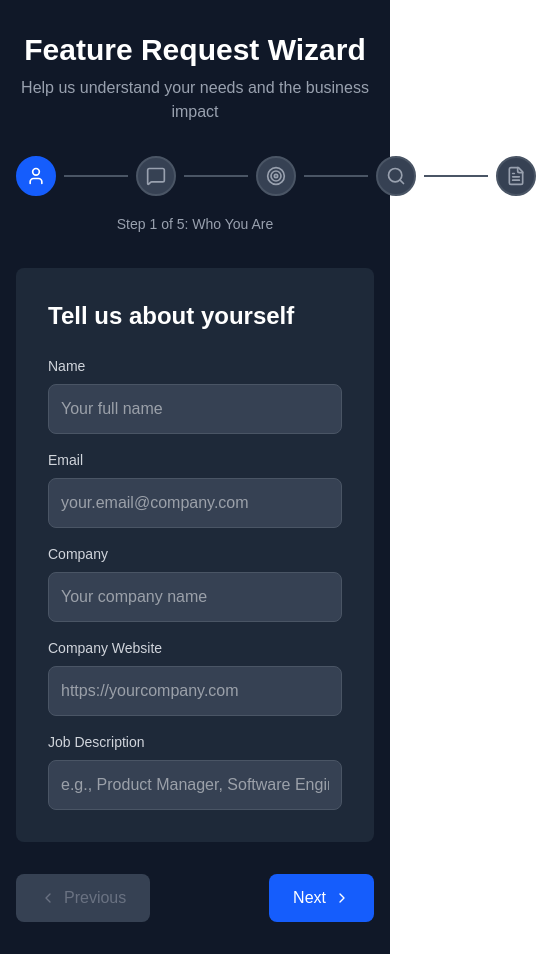
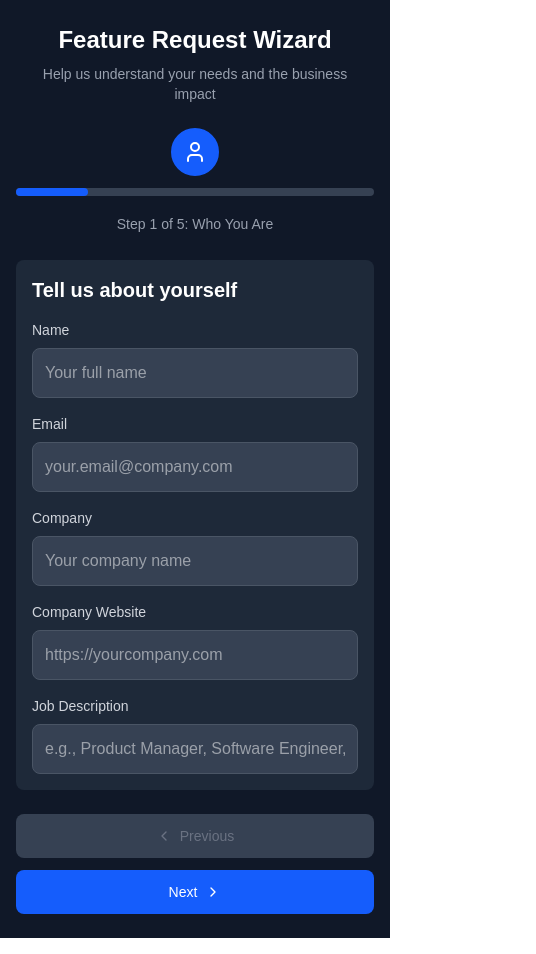
Before and after one commit to blueeyedcynic/feature-request-wizard, a Next.js app: page / in a window 390 px wide. Shown: the whole page, 536 px wide, since content can reach past the window. Built offline with nearby package versions, Linux system fonts and the light colour scheme.

Commit message:
fix issues
Fix issue with anthropic API
fix mobile friendly layout issues

```diff
--- a/components/FeatureRequestWizard.js
+++ b/components/FeatureRequestWizard.js
@@ -7,6 +7,7 @@ const FeatureRequestWizard = () => {
     name: '',
     email: '',
     company: '',
+    companyWebsite: '',
     jobDescription: '',
     problem: '',
     opportunity: '',
@@ -81,11 +82,9 @@ const FeatureRequestWizard = () => {
         dynamicQuestions: data.questions || []
       }));
 
-      // Auto-advance to step 4 after questions are generated
       setCurrentStep(4);
     } catch (error) {
       console.error('Error generating questions:', error);
-      // Fallback questions
       setFormData(prev => ({
         ...prev,
         dynamicQuestions: [
@@ -94,7 +93,6 @@ const FeatureRequestWizard = () => {
         ]
       }));
 
-      // Auto-advance to step 4 even with fallback questions
       setCurrentStep(4);
     }
     setIsGeneratingQuestions(false);
@@ -130,11 +128,11 @@ const FeatureRequestWizard = () => {
   const handleModalClose = () => {
     setShowSuccessModal(false);
 
-    // Reset form and go back to step 1
     setFormData({
       name: '',
       email: '',
       company: '',
+      companyWebsite: '',
       jobDescription: '',
       problem: '',
       opportunity: '',
@@ -148,7 +146,6 @@ const FeatureRequestWizard = () => {
     if (!validateStep(currentStep)) return;
 
     if (currentStep === 3) {
-      // Don't advance step here - let generateDynamicQuestions handle it
       await generateDynamicQuestions();
       return;
     }
@@ -183,8 +180,8 @@ const FeatureRequestWizard = () => {
   };
 
   const renderProgressBar = () => (
-    <div className="mb-8">
-      <div className="flex items-center justify-between mb-4">
+    <div className="mb-6 sm:mb-8">
+      <div className="hidden sm:flex items-center justify-between mb-4">
         {steps.map((step, index) => {
           const Icon = step.icon;
           const isCompleted = currentStep > step.number;
@@ -212,6 +209,21 @@ const FeatureRequestWizard = () => {
           );
         })}
       </div>
+
+      <div className="sm:hidden mb-4">
+        <div className="flex items-center justify-center mb-3">
+          <div className={`flex items-center justify-center w-12 h-12 rounded-full border-2 bg-blue-600 border-blue-600`}>
+            {React.createElement(steps[currentStep - 1].icon, { className: "w-6 h-6 text-white" })}
+          </div>
+        </div>
+        <div className="w-full bg-gray-700 rounded-full h-2 mb-2">
+          <div
+            className="bg-blue-600 h-2 rounded-full transition-all duration-300"
+            style={{ width: `${(currentStep / totalSteps) * 100}%` }}
+          ></div>
+        </div>
+      </div>
+
       <div className="text-center">
         <span className="text-sm text-gray-400">
           Step {currentStep} of {totalSteps}: {steps[currentStep - 1].title}
@@ -224,8 +236,8 @@ const FeatureRequestWizard = () => {
     if (!showSuccessModal) return null;
 
     return (
-      <div className="fixed inset-0 bg-black bg-opacity-50 flex items-center justify-center z-50">
-        <div className="bg-gray-800 rounded-lg p-8 max-w-md mx-4 border border-gray-600">
+      <div className="fixed inset-0 bg-black bg-opacity-50 flex items-center justify-center z-50 p-4">
+        <div className="bg-gray-800 rounded-lg p-6 sm:p-8 max-w-md w-full mx-4 border border-gray-600">
           <div className="text-center">
             <div className="mb-4">
               <div className="mx-auto w-16 h-16 bg-green-600 rounded-full flex items-center justify-center mb-4">
@@ -249,15 +261,14 @@ const FeatureRequestWizard = () => {
   };
 
   const renderStep = () => {
-    // Show loading state when generating questions
     if (isGeneratingQuestions) {
       return (
         <div className="space-y-6">
-          <h2 className="text-2xl font-bold text-white mb-6">Analyzing your responses...</h2>
-          <div className="flex flex-col items-center justify-center py-16">
-            <div className="animate-spin rounded-full h-16 w-16 border-b-2 border-blue-500 mb-6"></div>
-            <p className="text-lg text-gray-300 mb-2">Thinking about your answers and generating follow-ups...</p>
-            <p className="text-sm text-gray-400">This will just take a moment</p>
+          <h2 className="text-xl sm:text-2xl font-bold text-white mb-6">Analyzing your responses...</h2>
+          <div className="flex flex-col items-center justify-center py-12 sm:py-16">
+            <div className="animate-spin rounded-full h-12 w-12 sm:h-16 sm:w-16 border-b-2 border-blue-500 mb-6"></div>
+            <p className="text-base sm:text-lg text-gray-300 mb-2 text-center px-4">Thinking about your answers and generating follow-ups...</p>
+            <p className="text-sm text-gray-400 text-center">This will just take a moment</p>
           </div>
         </div>
       );
@@ -266,8 +277,8 @@ const FeatureRequestWizard = () => {
     switch(currentStep) {
       case 1:
         return (
-          <div className="space-y-6">
-            <h2 className="text-2xl font-bold text-white mb-6">Tell us about yourself</h2>
+          <div className="space-y-4 sm:space-y-6">
+            <h2 className="text-xl sm:text-2xl font-bold text-white mb-4 sm:mb-6">Tell us about yourself</h2>
             <div className="space-y-4">
               <div>
                 <label className="block text-sm font-medium text-gray-300 mb-2">Name</label>
@@ -275,7 +286,7 @@ const FeatureRequestWizard = () => {
                   type="text"
                   value={formData.name}
                   onChange={(e) => updateFormData('name', e.target.value)}
-                  className={`w-full p-3 bg-gray-700 border ${errors.name ? 'border-red-500' : 'border-gray-600'} rounded-lg text-white focus:border-blue-500 focus:outline-none`}
+                  className={`w-full p-3 bg-gray-700 border ${errors.name ? 'border-red-500' : 'border-gray-600'} rounded-lg text-white focus:border-blue-500 focus:outline-none text-base`}
                   placeholder="Your full name"
                 />
                 {errors.name && <p className="text-red-400 text-sm mt-1">{errors.name}</p>}
@@ -287,7 +298,7 @@ const FeatureRequestWizard = () => {
                   type="email"
                   value={formData.email}
                   onChange={(e) => updateFormData('email', e.target.value)}
-                  className={`w-full p-3 bg-gray-700 border ${errors.email ? 'border-red-500' : 'border-gray-600'} rounded-lg text-white focus:border-blue-500 focus:outline-none`}
+                  className={`w-full p-3 bg-gray-700 border ${errors.email ? 'border-red-500' : 'border-gray-600'} rounded-lg text-white focus:border-blue-500 focus:outline-none text-base`}
                   placeholder="your.email@company.com"
                 />
                 {errors.email && <p className="text-red-400 text-sm mt-1">{errors.email}</p>}
@@ -299,7 +310,7 @@ const FeatureRequestWizard = () => {
                   type="text"
                   value={formData.company}
                   onChange={(e) => updateFormData('company', e.target.value)}
-                  className={`w-full p-3 bg-gray-700 border ${errors.company ? 'border-red-500' : 'border-gray-600'} rounded-lg text-white focus:border-blue-500 focus:outline-none`}
+                  className={`w-full p-3 bg-gray-700 border ${errors.company ? 'border-red-500' : 'border-gray-600'} rounded-lg text-white focus:border-blue-500 focus:outline-none text-base`}
                   placeholder="Your company name"
                 />
                 {errors.company && <p className="text-red-400 text-sm mt-1">{errors.company}</p>}
@@ -309,9 +320,9 @@ const FeatureRequestWizard = () => {
                 <label className="block text-sm font-medium text-gray-300 mb-2">Company Website</label>
                 <input
                   type="url"
-                  value={formData.companyWebsite}
+                  value={formData.companyWebsite || ''}
                   onChange={(e) => updateFormData('companyWebsite', e.target.value)}
-                  className={`w-full p-3 bg-gray-700 border ${errors.companyWebsite ? 'border-red-500' : 'border-gray-600'} rounded-lg text-white focus:border-blue-500 focus:outline-none`}
+                  className={`w-full p-3 bg-gray-700 border ${errors.companyWebsite ? 'border-red-500' : 'border-gray-600'} rounded-lg text-white focus:border-blue-500 focus:outline-none text-base`}
                   placeholder="https://yourcompany.com"
                 />
                 {errors.companyWebsite && <p className="text-red-400 text-sm mt-1">{errors.companyWebsite}</p>}
@@ -323,7 +334,7 @@ const FeatureRequestWizard = () => {
                   type="text"
                   value={formData.jobDescription}
                   onChange={(e) => updateFormData('jobDescription', e.target.value)}
-                  className={`w-full p-3 bg-gray-700 border ${errors.jobDescription ? 'border-red-500' : 'border-gray-600'} rounded-lg text-white focus:border-blue-500 focus:outline-none`}
+                  className={`w-full p-3 bg-gray-700 border ${errors.jobDescription ? 'border-red-500' : 'border-gray-600'} rounded-lg text-white focus:border-blue-500 focus:outline-none text-base`}
                   placeholder="e.g., Product Manager, Software Engineer, Sales Director"
                 />
                 {errors.jobDescription && <p className="text-red-400 text-sm mt-1">{errors.jobDescription}</p>}
@@ -334,13 +345,13 @@ const FeatureRequestWizard = () => {
 
       case 2:
         return (
-          <div className="space-y-6">
-            <h2 className="text-2xl font-bold text-white mb-6">What challenge or problem are you facing?</h2>
+          <div className="space-y-4 sm:space-y-6">
+            <h2 className="text-xl sm:text-2xl font-bold text-white mb-4 sm:mb-6">What challenge or problem are you facing?</h2>
             <div>
               <textarea
                 value={formData.problem}
                 onChange={(e) => updateFormData('problem', e.target.value)}
-                className={`w-full p-3 bg-gray-700 border ${errors.problem ? 'border-red-500' : 'border-gray-600'} rounded-lg text-white focus:border-blue-500 focus:outline-none h-32 resize-none`}
+                className={`w-full p-3 bg-gray-700 border ${errors.problem ? 'border-red-500' : 'border-gray-600'} rounded-lg text-white focus:border-blue-500 focus:outline-none h-32 sm:h-32 resize-none text-base`}
                 placeholder="Describe the specific challenge or problem you're encountering. Be as detailed as possible about what's not working or what's causing friction..."
               />
               {errors.problem && <p className="text-red-400 text-sm mt-1">{errors.problem}</p>}
@@ -350,13 +361,13 @@ const FeatureRequestWizard = () => {
 
       case 3:
         return (
-          <div className="space-y-6">
-            <h2 className="text-2xl font-bold text-white mb-6">What opportunity do you see?</h2>
+          <div className="space-y-4 sm:space-y-6">
+            <h2 className="text-xl sm:text-2xl font-bold text-white mb-4 sm:mb-6">What opportunity do you see?</h2>
             <div>
               <textarea
                 value={formData.opportunity}
                 onChange={(e) => updateFormData('opportunity', e.target.value)}
-                className={`w-full p-3 bg-gray-700 border ${errors.opportunity ? 'border-red-500' : 'border-gray-600'} rounded-lg text-white focus:border-blue-500 focus:outline-none h-32 resize-none`}
+                className={`w-full p-3 bg-gray-700 border ${errors.opportunity ? 'border-red-500' : 'border-gray-600'} rounded-lg text-white focus:border-blue-500 focus:outline-none h-32 sm:h-32 resize-none text-base`}
                 placeholder="What would be different if this challenge or problem went away? How would this impact your work, team, or business?"
               />
               {errors.opportunity && <p className="text-red-400 text-sm mt-1">{errors.opportunity}</p>}
@@ -366,9 +377,9 @@ const FeatureRequestWizard = () => {
 
       case 4:
         return (
-          <div className="space-y-6">
-            <h2 className="text-2xl font-bold text-white mb-6">Let&apos;s dig deeper</h2>
-            <p className="text-gray-300 mb-6">Based on your responses, we have some specific questions to better understand the impact:</p>
+          <div className="space-y-4 sm:space-y-6">
+            <h2 className="text-xl sm:text-2xl font-bold text-white mb-4 sm:mb-6">Let's dig deeper</h2>
+            <p className="text-gray-300 mb-4 sm:mb-6">Based on your responses, we have some specific questions to better understand the impact:</p>
 
             {formData.dynamicQuestions.map((question, index) => (
               <div key={index}>
@@ -378,7 +389,7 @@ const FeatureRequestWizard = () => {
                 <textarea
                   value={formData.dynamicAnswers[index] || ''}
                   onChange={(e) => updateDynamicAnswer(index, e.target.value)}
-                  className={`w-full p-3 bg-gray-700 border ${errors[`dynamic_${index}`] ? 'border-red-500' : 'border-gray-600'} rounded-lg text-white focus:border-blue-500 focus:outline-none h-24 resize-none`}
+                  className={`w-full p-3 bg-gray-700 border ${errors[`dynamic_${index}`] ? 'border-red-500' : 'border-gray-600'} rounded-lg text-white focus:border-blue-500 focus:outline-none h-24 resize-none text-base`}
                   placeholder="Please provide as much detail as possible..."
                 />
                 {errors[`dynamic_${index}`] && <p className="text-red-400 text-sm mt-1">{errors[`dynamic_${index}`]}</p>}
@@ -389,31 +400,33 @@ const FeatureRequestWizard = () => {
 
       case 5:
         return (
-          <div className="space-y-6">
-            <h2 className="text-2xl font-bold text-white mb-6">Review your submission</h2>
+          <div className="space-y-4 sm:space-y-6">
+            <h2 className="text-xl sm:text-2xl font-bold text-white mb-4 sm:mb-6">Review your submission</h2>
 
-            <div className="bg-gray-800 rounded-lg p-6 space-y-4">
+            <div className="bg-gray-800 rounded-lg p-4 sm:p-6 space-y-4">
               <div>
                 <h3 className="text-lg font-semibold text-white mb-2">Contact Information</h3>
-                <p className="text-gray-300">{formData.name} ({formData.email})</p>
-                <p className="text-gray-300">{formData.jobDescription} at {formData.company}</p>
-                <p className="text-gray-300">Website: {formData.companyWebsite}</p>
+                <div className="text-sm sm:text-base text-gray-300 space-y-1">
+                  <p>{formData.name} ({formData.email})</p>
+                  <p>{formData.jobDescription} at {formData.company}</p>
+                  {formData.companyWebsite && <p>Website: {formData.companyWebsite}</p>}
+                </div>
               </div>
 
               <div>
                 <h3 className="text-lg font-semibold text-white mb-2">Problem</h3>
-                <p className="text-gray-300">{formData.problem}</p>
+                <p className="text-sm sm:text-base text-gray-300 leading-relaxed">{formData.problem}</p>
               </div>
 
               <div>
                 <h3 className="text-lg font-semibold text-white mb-2">Opportunity</h3>
-                <p className="text-gray-300">{formData.opportunity}</p>
+                <p className="text-sm sm:text-base text-gray-300 leading-relaxed">{formData.opportunity}</p>
               </div>
 
               {formData.dynamicQuestions.map((question, index) => (
                 <div key={index}>
                   <h3 className="text-lg font-semibold text-white mb-2">{question}</h3>
-                  <p className="text-gray-300">{formData.dynamicAnswers[index]}</p>
+                  <p className="text-sm sm:text-base text-gray-300 leading-relaxed">{formData.dynamicAnswers[index]}</p>
                 </div>
               ))}
             </div>
@@ -428,24 +441,24 @@ const FeatureRequestWizard = () => {
   return (
     <div className="min-h-screen bg-gray-900 text-white">
       {renderSuccessModal()}
-      <div className="container mx-auto px-4 py-8">
+      <div className="container mx-auto px-4 py-6 sm:py-8">
         <div className="max-w-2xl mx-auto">
-          <div className="text-center mb-8">
-            <h1 className="text-3xl font-bold text-white mb-2">Feature Request Wizard</h1>
-            <p className="text-gray-400">Help us understand your needs and the business impact</p>
+          <div className="text-center mb-6 sm:mb-8">
+            <h1 className="text-2xl sm:text-3xl font-bold text-white mb-2">Feature Request Wizard</h1>
+            <p className="text-gray-400 text-sm sm:text-base px-4">Help us understand your needs and the business impact</p>
           </div>
 
           {renderProgressBar()}
 
-          <div className="bg-gray-800 rounded-lg p-8 mb-8">
+          <div className="bg-gray-800 rounded-lg p-4 sm:p-8 mb-6 sm:mb-8">
             {renderStep()}
           </div>
 
-          <div className="flex justify-between">
+          <div className="flex flex-col sm:flex-row justify-between gap-3 sm:gap-0">
             <button
               onClick={prevStep}
               disabled={currentStep === 1 || isGeneratingQuestions}
-              className={`flex items-center px-6 py-3 rounded-lg font-medium ${
+              className={`flex items-center justify-center px-6 py-3 rounded-lg font-medium text-sm sm:text-base ${
                 currentStep === 1 || isGeneratingQuestions
                   ? 'bg-gray-700 text-gray-500 cursor-not-allowed'
                   : 'bg-gray-700 text-white hover:bg-gray-600'
@@ -458,12 +471,13 @@ const FeatureRequestWizard = () => {
             <button
               onClick={nextStep}
               disabled={isLoading || isGeneratingQuestions}
-              className="flex items-center px-6 py-3 bg-blue-600 text-white rounded-lg font-medium hover:bg-blue-700 disabled:opacity-50 disabled:cursor-not-allowed"
+              className="flex items-center justify-center px-6 py-3 bg-blue-600 text-white rounded-lg font-medium hover:bg-blue-700 disabled:opacity-50 disabled:cursor-not-allowed text-sm sm:text-base"
             >
               {isGeneratingQuestions ? (
                 <>
                   <div className="animate-spin rounded-full h-4 w-4 border-b-2 border-white mr-2"></div>
-                  Generating Questions...
+                  <span className="hidden sm:inline">Generating Questions...</span>
+                  <span className="sm:hidden">Generating...</span>
                 </>
               ) : isLoading && currentStep === totalSteps ? (
                 <>
```
Also changed, not shown: pages/api/generate-questions.js (+11 -1 lines).
